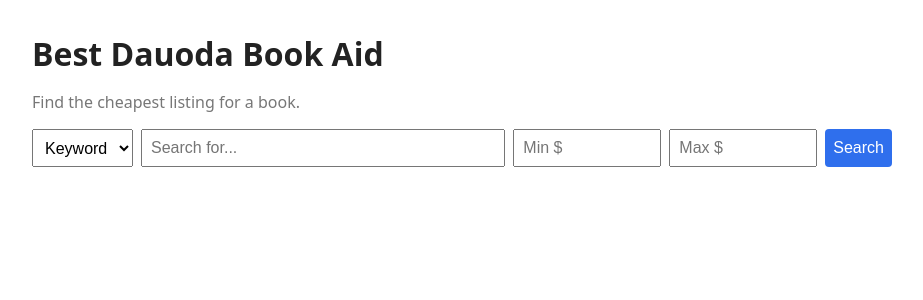
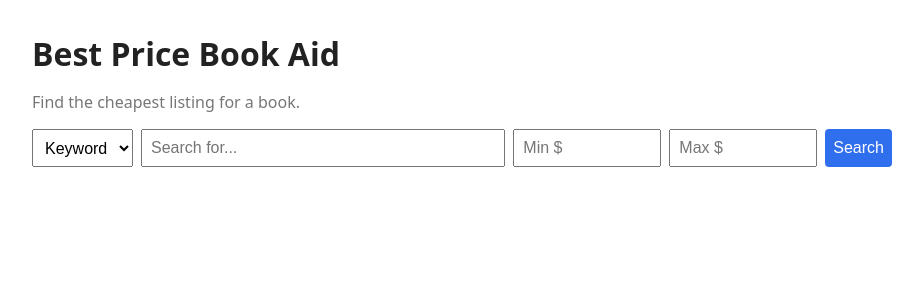
Before and after one commit to marshall-barnett/cs3203fall2026, a Flask app: page / in a window 1280 px wide. Shown: the top 300 px of the page, without its empty margins (178-1101 px from the left). Run offline with Flask 3, Linux system fonts and the light colour scheme.

Commit message:
fixed title + ?

```diff
--- a/book-aid/templates/index.html
+++ b/book-aid/templates/index.html
@@ -20,7 +20,7 @@
   </style>
 </head>
 <body>
-  <h1>Best Dauoda Book Aid</h1>
+  <h1>Best Price Book Aid</h1>
   <p class="muted">Find the cheapest listing for a book.</p>
 
   <form method="get" action="/">
```
